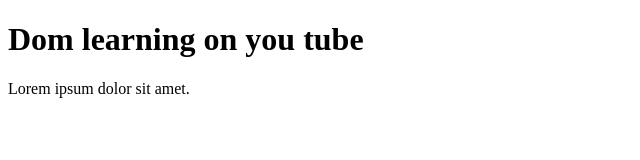
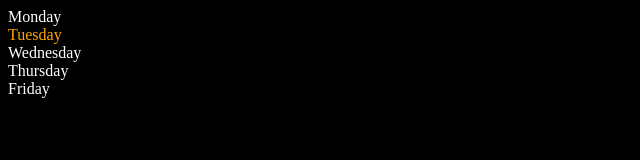
Before and after one commit to aindrilacodes/Js-Course, a website: page Dom/one.html in a window 1280 px wide. Shown: the whole page, without its empty margins (0-640 px from the left). Drawn offline with Linux system fonts and the light colour scheme.

Commit message:
More on dom

```diff
--- a/Dom/one.html
+++ b/Dom/one.html
@@ -7,11 +7,30 @@
     <title>Dom Learning</title>
 </head>
 
-<body>
-    <div class="bg-black">
-        <h1 class="heading">Dom learning on you tube</h1>
-        <p>Lorem ipsum dolor sit amet.</p>
-    </div>
+<body style="background-color: black; color: white;">
+   <div class="parent">
+    <div class="day">Monday</div>
+    <div class="day">Tuesday</div>
+    <div class="day">Wednesday</div>
+    <div class="day">Thursday</div>
+    <div class="day">Friday</div>
+
+   </div>
 </body>
+<script>
+    const variable=document.querySelector('.parent')
+   /* console.log(variable.children[1])
+    console.log(variable.children[1].innerHTML)
+    for (let i=0 ;i<variable.children.length;i++)
+    {
+    console.log(variable.children[i].innerHTML);}*/
+    variable.children[1].style.color="orange"
+    console.log(variable.firstElementChild)
+    const day1=document.querySelector('.day')
+    console.log(day1)
+    console.log(day1.parentElement)
+    console.log(day1.nextElementSibling)
+    console.log("Nodes ",variable.childNodes)
 
+</script>
 </html>
```
Also changed, not shown: Dom/two.html (added, +25 -0 lines).
